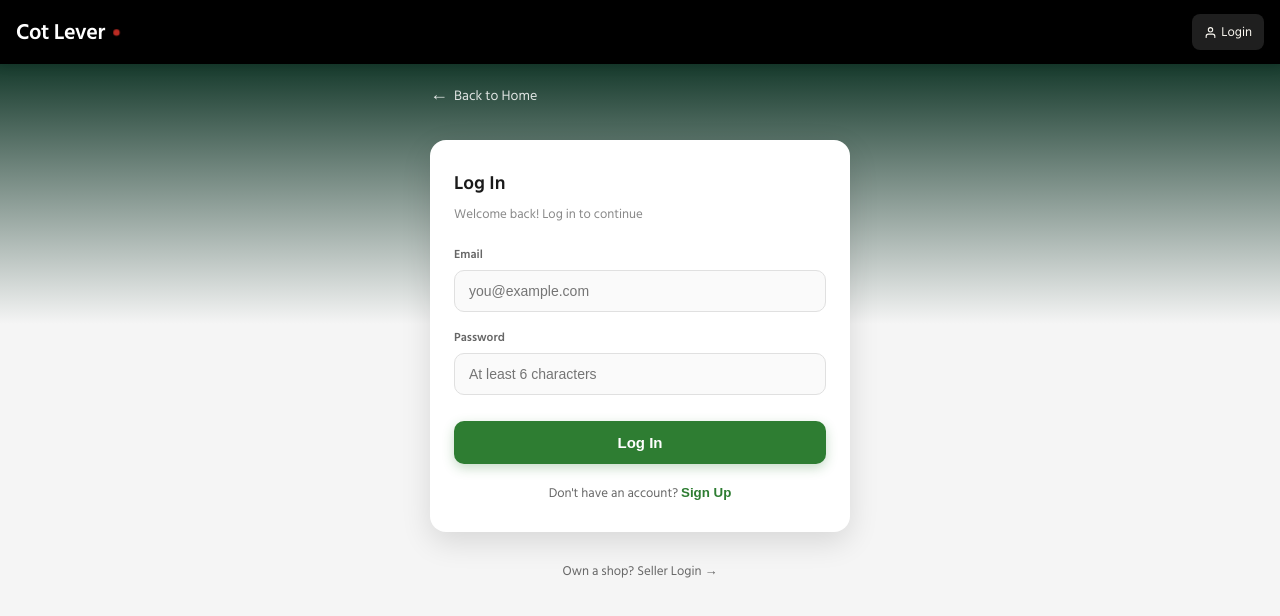
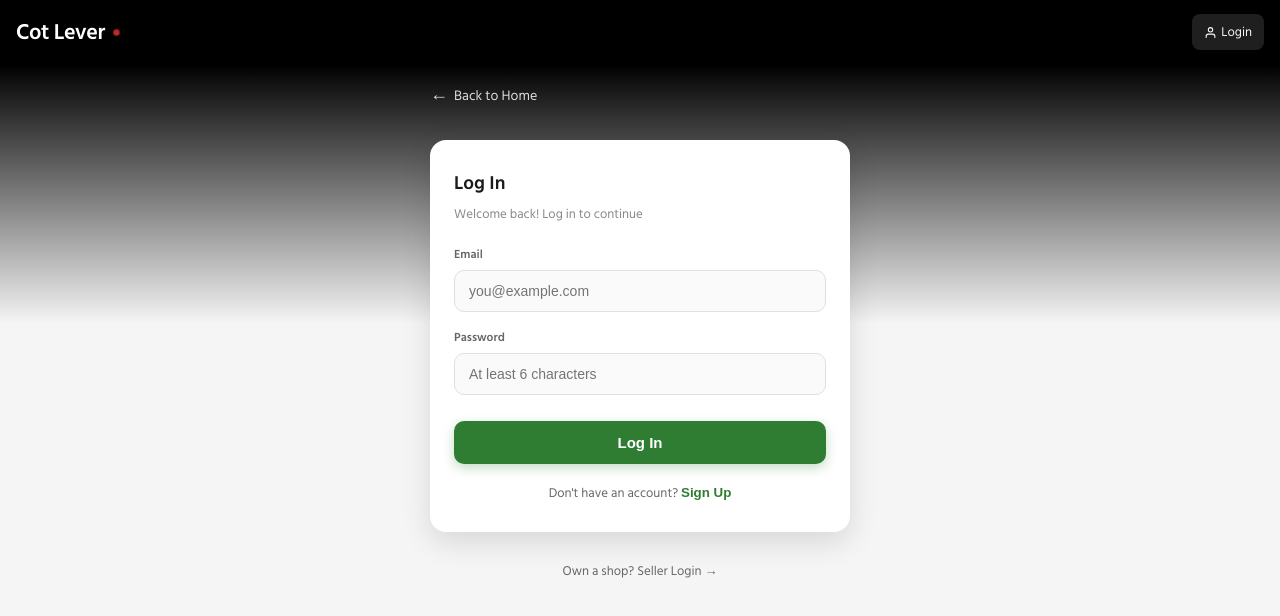
Before and after one commit to cotlevercom-ship-it/grocery-now, a Next.js app: page /login in a window 1280 px wide. Shown: the top 616 px of the page. Built offline with nearby package versions, Linux system fonts and the light colour scheme; no server answers.

Commit message:
Update page.js

```diff
--- a/app/login/page.js
+++ b/app/login/page.js
@@ -64,7 +64,7 @@ function LoginForm() {
   return (
     <div style={{
       minHeight: '100vh',
-      background: 'linear-gradient(180deg, #163a2c 0%, #f5f5f5 260px)',
+      background: 'linear-gradient(180deg, #000000 0%, #f5f5f5 260px)',
       display: 'flex',
       flexDirection: 'column',
       alignItems: 'center',
```
